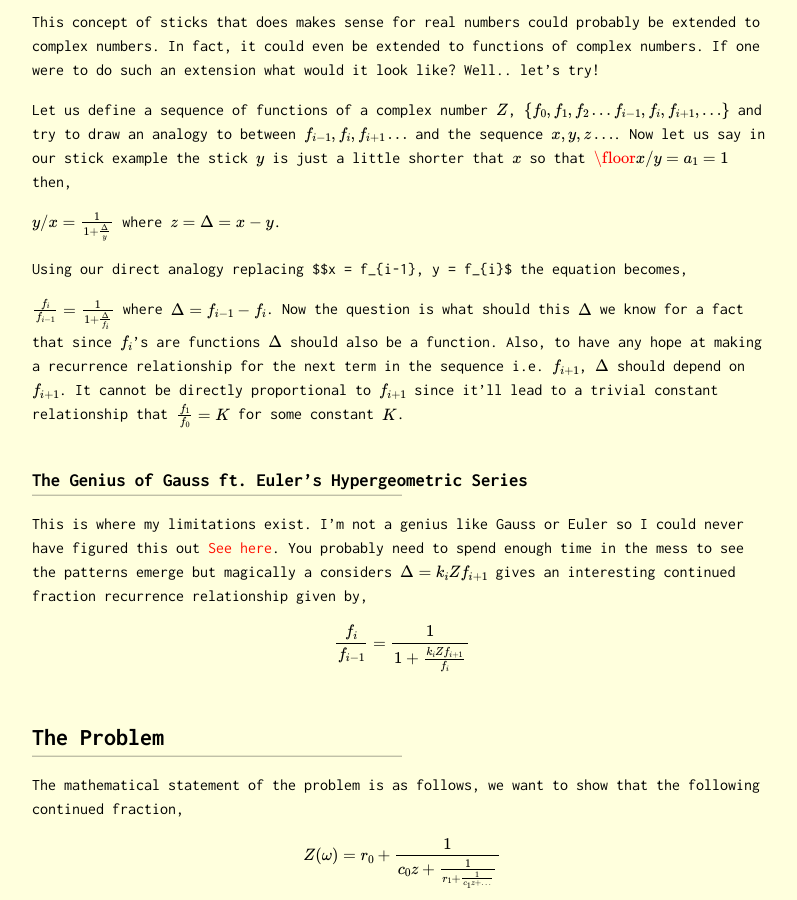
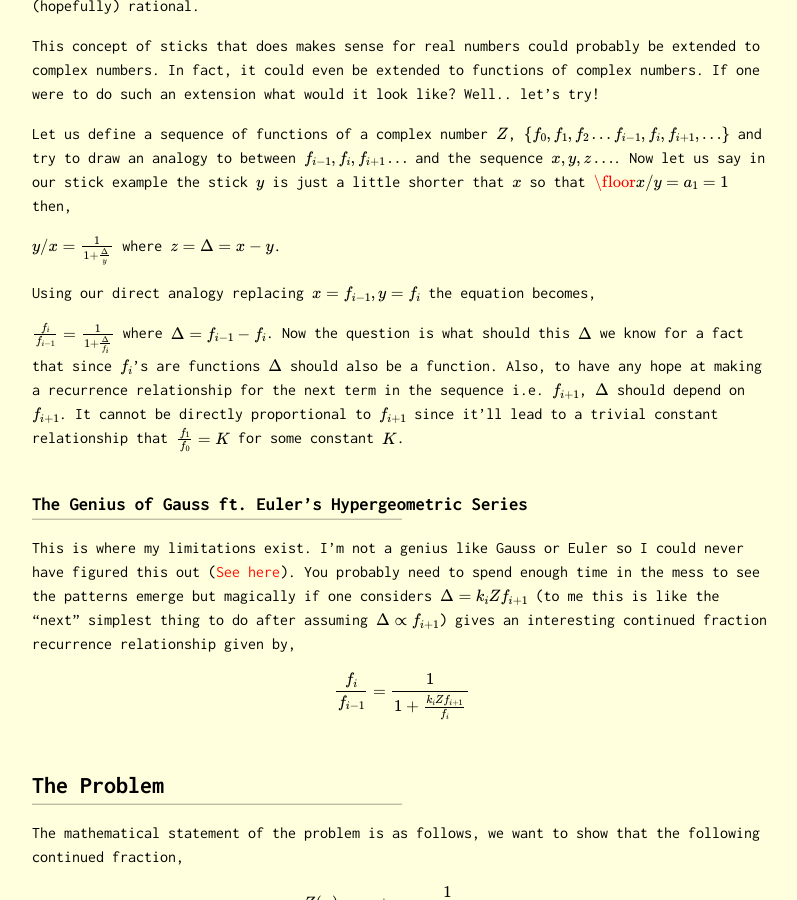
Before and after one commit to Oscuro-Phoenix/math-for-fun, a Jekyll site: the page built from _posts/2024-06-30-Problem-32.md, in a window 1280 px wide and 900 px high, scrolled down 1557 px. Shown: the whole window, without its empty margins (238-1035 px from the left). Built offline with Jekyll 4.4.1, drawn with Linux system fonts in a browser that asks for light colours; formulas are drawn with MathJax 3.

Commit message:
Update 2024-06-30-Problem-32.md

```diff
--- a/_posts/2024-06-30-Problem-32.md
+++ b/_posts/2024-06-30-Problem-32.md
@@ -61,7 +61,7 @@ y/x = \frac{1}{1+\frac{\Delta}{y}}
 $$
 where $$z = \Delta = x - y $$.
 
-Using our direct analogy replacing $$x = f_{i-1}, y = f_{i}$ the equation becomes,
+Using our direct analogy replacing $$x = f_{i-1}, y = f_{i}$$ the equation becomes,
 
 $$
 \begin{equation}
@@ -72,7 +72,7 @@ where $$ \Delta = f_{i-1} - f_i $$. Now the question is what should this $$\Delt
 
 ### The Genius of Gauss ft. Euler's Hypergeometric Series
 
-This is where my limitations exist. I'm not a genius like Gauss or Euler so I could never have figured this out [See here](https://en.wikipedia.org/wiki/Gauss%27s_continued_fraction). You probably need to spend enough time in the mess to see the patterns emerge but magically a considers $$\Delta = k_i Z f_{i+1}$$ gives an interesting continued fraction recurrence relationship given by,
+This is where my limitations exist. I'm not a genius like Gauss or Euler so I could never have figured this out ([See here](https://en.wikipedia.org/wiki/Gauss%27s_continued_fraction)). You probably need to spend enough time in the mess to see the patterns emerge but magically if one considers $$\Delta = k_i Z f_{i+1}$$ (to me this is like the "next" simplest thing to do after assuming $$\Delta \propto f_{i+1}$$) gives an interesting continued fraction recurrence relationship given by,
 
 $$
 \begin{equation}
```
Also changed, not shown: other parts of _posts/2024-06-30-Problem-32.md (+1 -1 lines).
